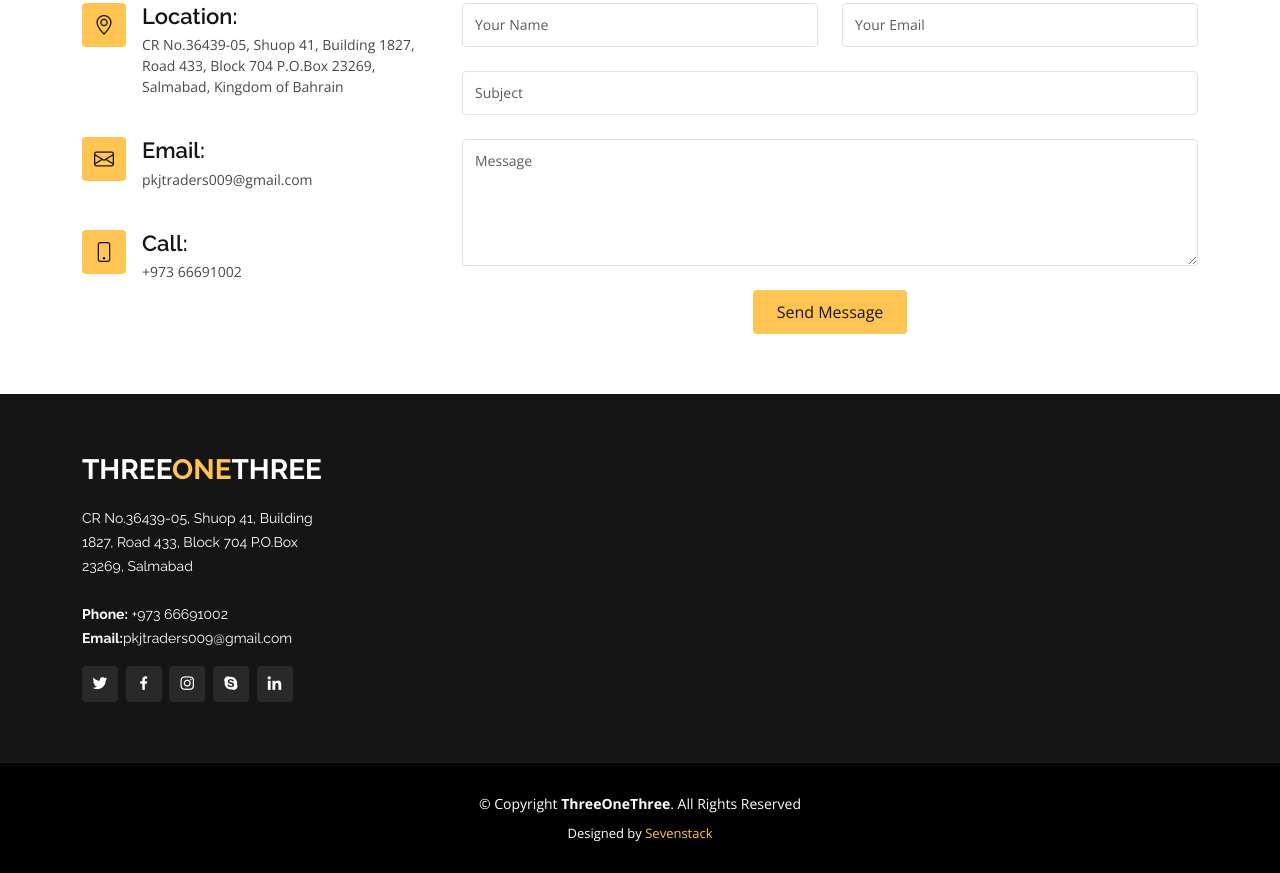
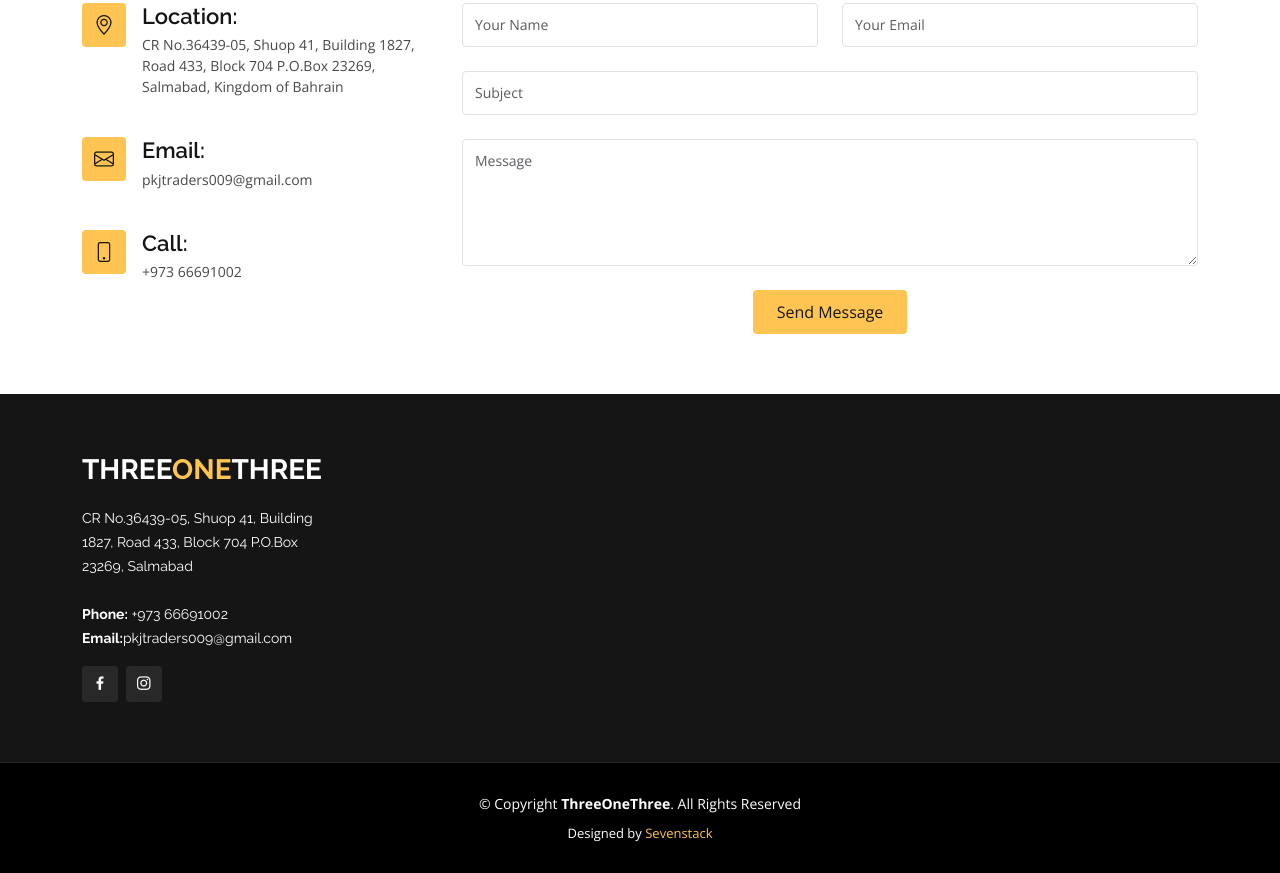
Before and after one commit to mashudmuhd/threeonethree, a plain HTML site: page index.html in a window 1280 px wide. Shown: the part 6151-7024 px from the top of the page. Drawn offline with nearby package versions, Linux system fonts and the light colour scheme.

Commit message:
firstcommit

```diff
--- a/index.html
+++ b/index.html
@@ -519,8 +519,9 @@
         </div>
 
         <div>
-          <iframe style="border:0; width: 100%; height: 270px;" src="https://www.google.com/maps/embed?pb=!1m14!1m8!1m3!1d12097.433213460943!2d-74.0062269!3d40.7101282!3m2!1i1024!2i768!4f13.1!3m3!1m2!1s0x0%3A0xb89d1fe6bc499443!2sDowntown+Conference+Center!5e0!3m2!1smk!2sbg!4v1539943755621" frameborder="0" allowfullscreen></iframe>
+          <iframe style="border:0; width: 100%; height: 270px;" src="https://www.google.com/maps/embed?pb=!1m14!1m8!1m3!1d12097.433213460943!2d50.5642191!3d26.0667003!3m2!1i1024!2i768!4f13.1!3m3!1m2!1s0x0%3A0xb89d1fe6bc499443!2sDowntown+Conference+Center!5e0!3m2!1smk!2sbg!4v1539943755621" frameborder="0" allowfullscreen></iframe>
         </div>
+
 
         <div class="row mt-5">
 
@@ -600,11 +601,9 @@
                 <strong>Email:</strong>pkjtraders009@gmail.com<br>
               </p>
               <div class="social-links mt-3">
-                <a href="#" class="twitter"><i class="bx bxl-twitter"></i></a>
-                <a href="#" class="facebook"><i class="bx bxl-facebook"></i></a>
-                <a href="#" class="instagram"><i class="bx bxl-instagram"></i></a>
-                <a href="#" class="google-plus"><i class="bx bxl-skype"></i></a>
-                <a href="#" class="linkedin"><i class="bx bxl-linkedin"></i></a>
+
+                <a href="https://www.facebook.com/profile.php?id=100095491785688&mibextid=LQQJ4d" class="facebook"><i class="bx bxl-facebook"></i></a>
+                <a href="https://www.instagram.com/313t.rading?igshid=MzMyNGUyNmU2YQ%3D%3D" class="instagram"><i class="bx bxl-instagram"></i></a>
               </div>
             </div>
           </div>
```
